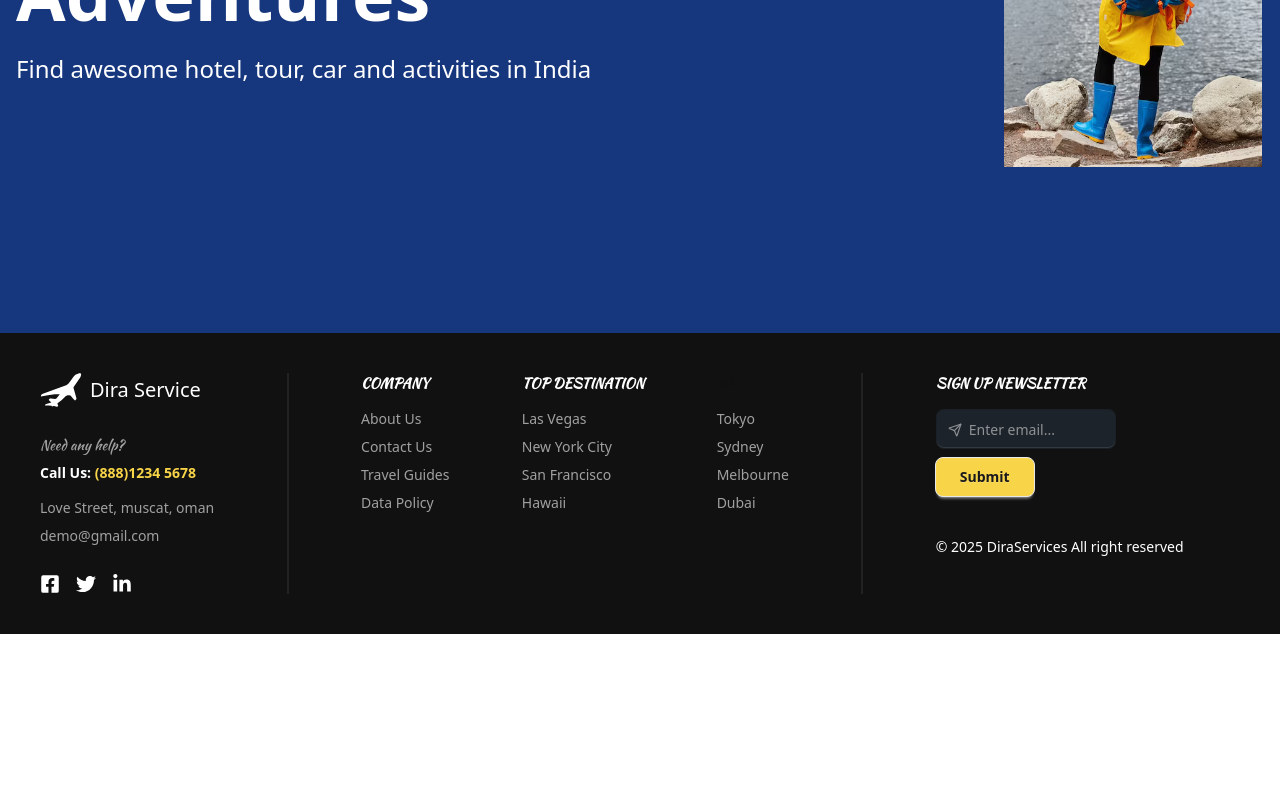
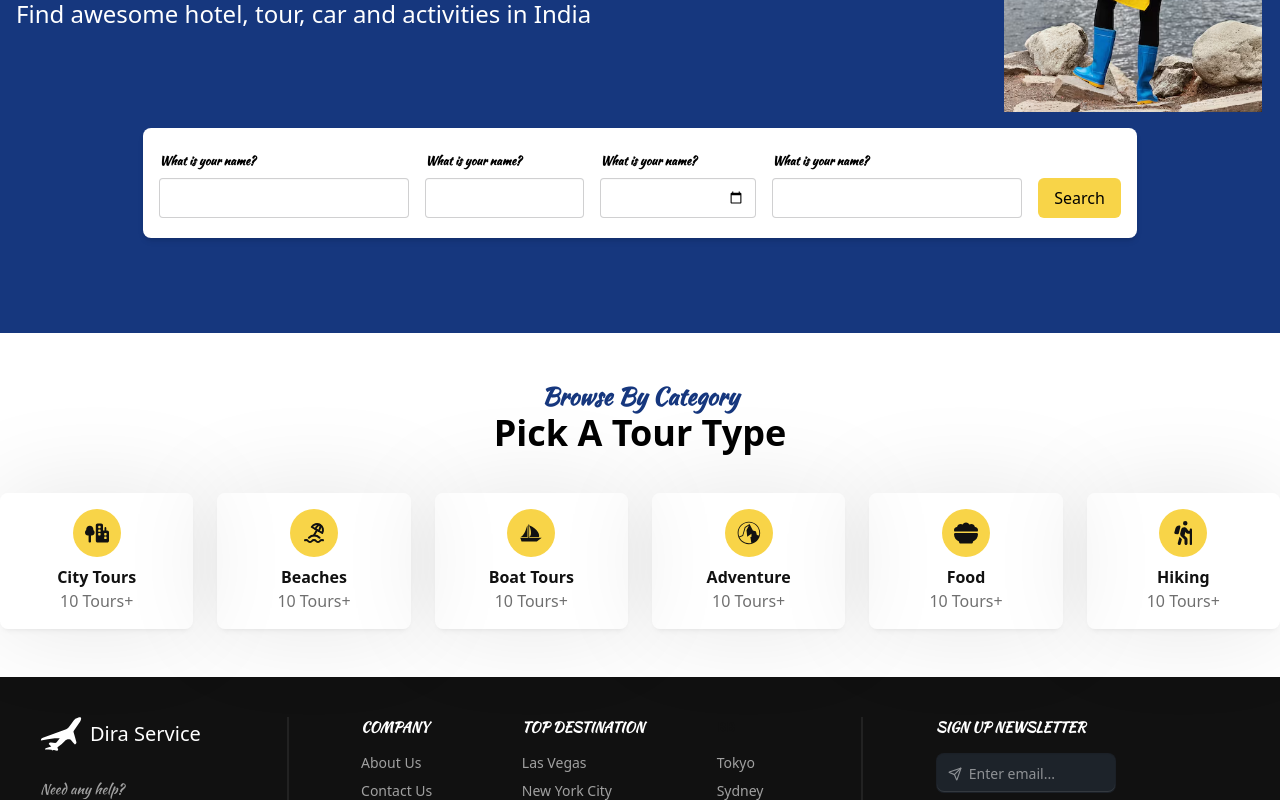
Before and after one commit to DarshikR/Harsh-Bhai, a React (Vite) app: page / in a window 1280 px wide. Shown: the part 500-1300 px from the top of the page. Before the commit the page ends 1134 px from the top, so only its background shows below. Built offline with nearby package versions, Linux system fonts and the light colour scheme.

Commit message:
added category section.

```diff
--- /dev/null
+++ b/src/components/common/SearchBar.jsx
@@ -0,0 +1,52 @@
+import React from 'react'
+import { FiUsers } from 'react-icons/fi';
+import { GrFlag } from 'react-icons/gr';
+import { HiOutlineCalendarDateRange } from 'react-icons/hi2';
+import { LuSend } from 'react-icons/lu';
+
+const SearchBar = () => {
+    return (
+        <>
+            <div className='w-full sm:w-2/3 md:w-auto mx-auto'>
+                <div className="flex flex-wrap md:flex-row items-end justify-center gap-4 p-4 w-full md:w-fit bg-white rounded-lg shadow-md">
+                    <fieldset className="fieldset w-full md:w-auto">
+                        <legend className="fieldset-legend font-kaushan text-black">What is your name?</legend>
+                        <label className="input w-full">
+                            <LuSend />
+                            <input type="text" className="grow" placeholder="Where to go?" />
+                        </label>
+                    </fieldset>
+                    <fieldset className="fieldset w-full md:w-auto">
+                        <legend className="fieldset-legend font-kaushan text-black">What is your name?</legend>
+                        <label className="input w-full">
+                            <GrFlag />
+                            <select defaultValue="Activity Type" className="select w-full ps-0 border-0 bg-transparent shadow-none focus:outline-none">
+                                <option>Activity Type</option>
+                                <option>City Tour</option>
+                                <option>Beach</option>
+                                <option>Adventure</option>
+                            </select>
+                        </label>
+                    </fieldset>
+                    <fieldset className="fieldset w-full md:w-auto">
+                        <legend className="fieldset-legend font-kaushan text-black">What is your name?</legend>
+                        <label className="input w-full">
+                            <HiOutlineCalendarDateRange />
+                            <input type="date" className="grow" placeholder="Date" />
+                        </label>
+                    </fieldset>
+                    <fieldset className="fieldset w-full md:w-auto">
+                        <legend className="fieldset-legend font-kaushan text-black">What is your name?</legend>
+                        <label className="input w-full">
+                            <FiUsers />
+                            <input type="number" className="grow" placeholder="0" />
+                        </label>
+                    </fieldset>
+                    <button className="bg-[#f8d448] w-full md:w-auto text-black rounded-md px-4 py-2 hover:bg-[#f8d448cc] transition duration-300 mb-1">Search</button>
+                </div>
+            </div>
+        </>
+    )
+}
+
+export default SearchBar;
--- a/src/pages/Home.jsx
+++ b/src/pages/Home.jsx
@@ -1,10 +1,12 @@
 import React from 'react'
 import HeroSection from '../sections/HeroSection';
+import CategoryBrowsing from '../sections/Category';
 
 const Home = () => {
     return (
         <>
             <HeroSection />
+            <CategoryBrowsing />
         </>
     )
 }
--- /dev/null
+++ b/src/sections/Category.jsx
@@ -0,0 +1,37 @@
+import React from 'react';
+import { FaBowlFood, FaPersonHiking, FaTreeCity } from 'react-icons/fa6';
+import { GiMountaintop, GiSailboat } from 'react-icons/gi';
+import { TbBeach } from 'react-icons/tb';
+
+const CategoryBrowsing = () => {
+    const categories = [
+        { name: 'City Tours', icon: FaTreeCity, Tours: '10 Tours+' },
+        { name: 'Beaches', icon: TbBeach, Tours: '10 Tours+' },
+        { name: 'Boat Tours', icon: GiSailboat, Tours: '10 Tours+' },
+        { name: 'Adventure', icon: GiMountaintop, Tours: '10 Tours+' },
+        { name: 'Food', icon: FaBowlFood, Tours: '10 Tours+' },
+        { name: 'Hiking', icon: FaPersonHiking, Tours: '10 Tours+' },
+    ];
+
+    return (
+        <section className="py-12 bg-white">
+            <div className="container mx-auto text-center">
+                <h1 className="text-lg text-center sm:text-xl md:text-xl xl:text-2xl 2xl:text-3xl font-bold font-kaushan text-[#16377e]">Browse By Category</h1>
+                <h1 className="text-2xl text-center sm:text-3xl md:text-3xl xl:text-4xl 2xl:text-5xl font-bold text-black pb-10">Pick A Tour Type</h1>
+                <div className="grid grid-cols-2 md:grid-cols-3 lg:grid-cols-6 gap-6">
+                    {categories.map((category, index) => (
+                        <div key={index} className="flex flex-col items-center justify-center p-4 rounded-lg shadow-[0_0_100px_var(--tw-shadow-color,_rgb(0_0_0_/_0.1)),_0_4px_6px_-4px_var(--tw-shadow-color,_rgb(0_0_0_/_0.1))] hover:shadow-lg text-[#111111] transition-all cursor-pointer">
+                            <div className="p-3 mb-2 bg-[#f8d448] rounded-full flex items-center justify-center text-2xl">
+                                <category.icon className='' />
+                            </div>
+                            <p className="text-md font-extrabold">{category.name}</p>
+                            <p className="text-md opacity-60">{category.Tours}</p>
+                        </div>
+                    ))}
+                </div>
+            </div>
+        </section>
+    );
+};
+
+export default CategoryBrowsing;
--- a/src/sections/HeroSection.jsx
+++ b/src/sections/HeroSection.jsx
@@ -1,11 +1,13 @@
 import Hero1 from '../assets/HeroImg1.png';
 import Hero2 from '../assets/HeroImg.png';
+import SearchBar from '../components/common/SearchBar';
 
 const HeroSection = () => {
     return (
         <>
             <div className="hero bg-[#16377e] min-h-[calc(100dvh-80px)] text-white">
-                <div className="hero-content w-full justify-between flex-col md:flex-row-reverse">
+                <div className="w-full flex flex-col">
+                    <div className='hero-content w-full justify-between flex-col md:flex-row-reverse mx-auto'>
                         <div className='flex gap-4 md:gap-4 flex-wrap justify-center w-fit'>
                             <img
                                 src={Hero1}
@@ -24,6 +26,8 @@ const HeroSection = () => {
                             </p>
                         </div>
                     </div>
+                    <SearchBar />
+                </div>
             </div>
         </>
     )
```
Also changed, not shown: src/assets/bgimg2.png (added). Lines whose indentation alone changed are shown as unchanged.
